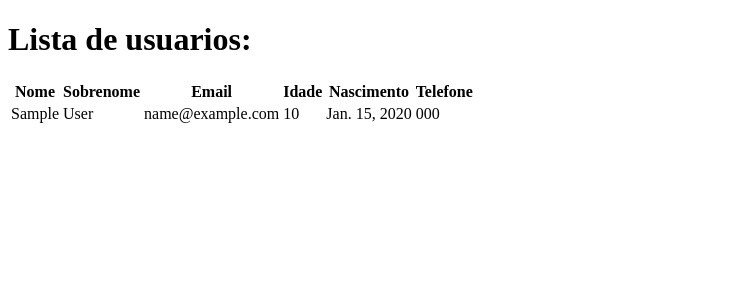
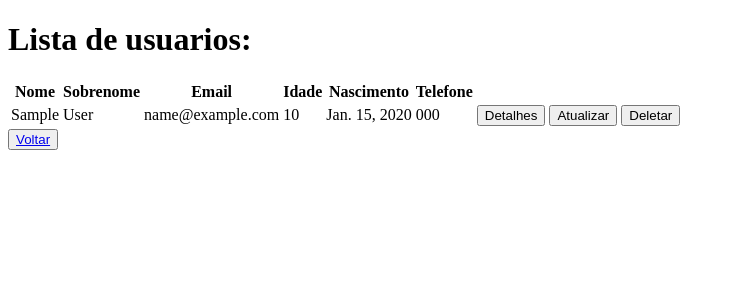
Before and after one commit to UiraGarro/CrudBasico-Fabrica-main, a Django app: page /usuarios/listar/ in a window 1280 px wide. Shown: the top 300 px of the page, without its empty margins (0-735 px from the left). Run offline with Django 5.2, Linux system fonts and the light colour scheme; tables that the repository leaves empty hold one stand-in row (values such as "Sample post").

Commit message:
Update list.html

```diff
--- a/usuarios/templates/usuarios/list.html
+++ b/usuarios/templates/usuarios/list.html
@@ -26,7 +26,13 @@
                     <td>{{ usuario.age }}</td>
                     <td>{{ usuario.birth_date }}</td>
                     <td>{{ usuario.phone }}</td>
-                </tr>
+                    <td>
+                    <a href="{% url 'usuarios:detalhe' usuario.id %}"><button>Detalhes</button></a>
+                    <a href="{% url 'usuarios:atualizar' usuario.id %}"><button>Atualizar</button></a>
+                    <a href="{% url 'usuarios:deletar' usuario.id %}"><button>Deletar</button></a>
+                </td>
+
+            </tr>
             {% endfor %}
         </table>
     {% else %}
@@ -34,5 +40,7 @@
         <button><a href="{% url 'usuarios:criar' %}">Criar usuario</a></button>
         <button><a href="{% url 'usuarios:home' %}">Voltar</a></button>
     {% endif %}
+        <form>
+        <button><a href="{% url 'usuarios:home' %}">Voltar</a></button>
 </body>
 </html>
```
